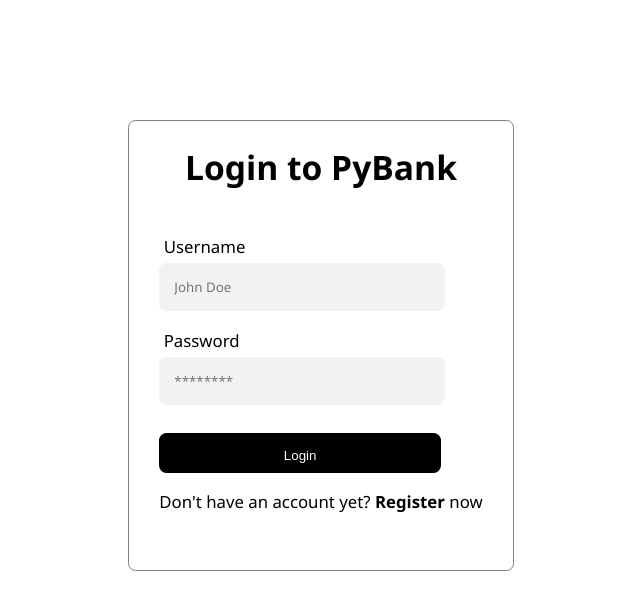
After one commit to mgalen007/PyBank, a Flask app: page / in a window 1280 px wide. The commit adds this page. Shown: the top 610 px of the page, without its empty margins (319-959 px from the left). Run offline with Flask 3, Linux system fonts and the light colour scheme.

Commit message:
Added a simple login page

```diff
--- a/app.py
+++ b/app.py
@@ -1,5 +1,4 @@
-from flask import Flask, render_template
-import requests
+from flask import Flask, render_template, request
 import time
 
 
@@ -9,8 +8,20 @@ current_year = time.localtime().tm_year
 host = '127.0.0.1'
 port = 8080
 
-@app.route('/home')
+@app.route('/')
+def auth():
+    return render_template('login.html')
+
+@app.route('/home', methods=['POST'])
 def home():
-    return render_template('index.html', username='Admin', year=current_year)
+    if request.method == 'POST':
+        user = request.form['username']
+        return render_template('index.html', username=user, year=current_year)
 
-app.run(host, port)
+@app.route('/login')
+def login():
+    return render_template('login.html')
+
+
+if __name__ == '__main__':
+    app.run(debug=True, host=host, port=port)
--- /dev/null
+++ b/static/login.css
@@ -0,0 +1,52 @@
+:root{
+    font-family: "Segoe UI";
+    font-size: 1.05em;
+}
+
+#login-card{
+    border: 1.5px solid gray;
+    border-radius: 7.5px;
+    width: fit-content;
+    padding: 0 30px 5vh 30px;
+    margin: 15vh auto 0 auto;
+}
+
+input{
+    padding: 15px;
+    border-radius: 7.5px;
+    border: none;
+    background: rgba(0, 0, 0, 0.05);
+    width: 20vw;
+    transform: translateY(5px);
+    font-family: "Segoe UI";
+}
+
+input:focus{
+    outline: none;
+}
+
+button{
+    width: 22vw;
+    padding: 15px 0 10px 0;
+    margin-top: 10px;
+    border: none;
+    border-radius: 7.5px;
+    color: white;
+    background: black;
+    cursor: pointer;
+    transition: all .25s ease;
+}
+
+button:hover{
+    background: rgba(0, 0, 0, 0.75);
+}
+
+a{
+    text-decoration: none;
+    color: black;
+    font-weight: bold;
+}
+
+h1{
+    text-align: center;
+}
--- a/static/style.css
+++ b/static/style.css
@@ -128,3 +128,7 @@ footer{
     padding-left: 2vw;
     padding-right: 2vw;
 }
+
+footer p{
+    color: rgba(0, 0, 0, 0.75);
+}
--- /dev/null
+++ b/templates/login.html
@@ -0,0 +1,34 @@
+<!DOCTYPE html>
+<html lang="en">
+<head>
+    <meta charset="UTF-8">
+    <meta name="viewport" content="width=device-width, initial-scale=1.0">
+    <title>Login -PyBank</title>
+    <link rel="stylesheet" href="{{ url_for('static', filename='login.css') }}">
+</head>
+<body>
+    <div id="login-card">
+        <div>
+            <h1 id="heading">Login to PyBank</h1>
+        </div>
+        <br>
+        <form action="/home" method="POST">
+            <div id="creds">
+                <div id="username">
+                    &nbsp;<label for="username">Username</label>
+                    <br>
+                    <input type="text" id="username" placeholder="John Doe" name="username" required>
+                </div>
+                <br>
+                <div id="password">
+                    &nbsp;<label for="password">Password</label><br>
+                    <input type="password" id="password" placeholder="********" name="password" required>
+                </div>
+                <br>
+                <button type="submit">Login</button>
+                <p id="register">Don't have an account yet? <a href="register.html">Register</a> now</p>
+            </div>
+        </form>
+    </div>
+</body>
+</html>
```
